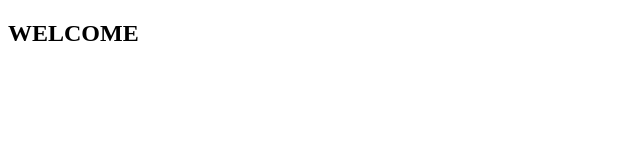
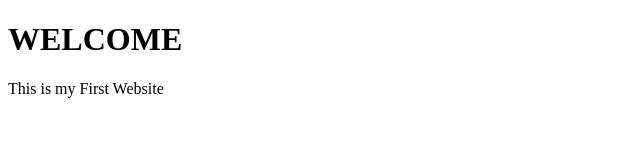
Before and after one commit to mostafizurrahman01/Website, a plain HTML site: page index.html in a window 1280 px wide. Shown: the whole page, without its empty margins (0-640 px from the left). Drawn offline with Linux system fonts and the light colour scheme.

Commit message:
added header and paragraph

```diff
--- a/index.html
+++ b/index.html
@@ -6,6 +6,7 @@
     <title>WEBSITE</title>
 </head>
 <body>
-    <h2>WELCOME</h2>
+    <h1>WELCOME</h2>
+    <p>This is my First Website</p>
 </body>
 </html>
```
Also changed, not shown: 1 other file.
